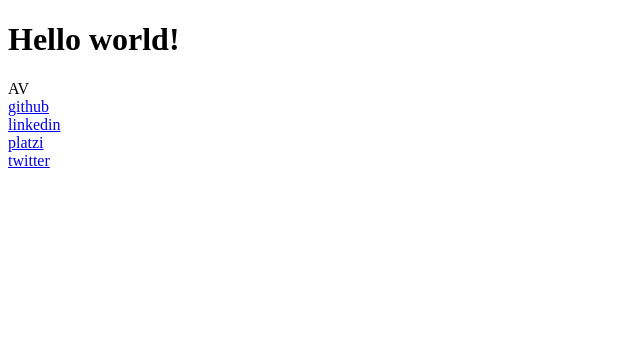
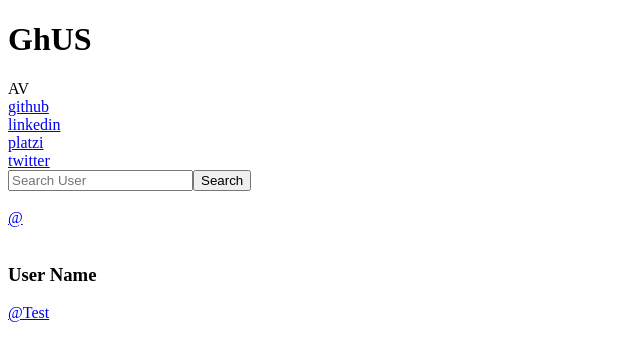
Before and after one commit to VCAngel/GH_User_Search, a React (Create React App) app: page / in a window 1280 px wide. Shown: the top 360 px of the page, without its empty margins (0-640 px from the left). Built offline with nearby package versions, Linux system fonts and the light colour scheme.

Commit message:
Basic component structure done!; styling and REST pending

```diff
--- a/src/App.jsx
+++ b/src/App.jsx
@@ -6,8 +6,11 @@ import Container from './components/container/Container';
 
 ReactDOM.render(
     <React.StrictMode>
-        <h1>Hello world!</h1>
-        <Navbar></Navbar>
+        <div>
+            <h1>GhUS</h1>
+            <Navbar></Navbar>
+            <Container></Container>
+        </div>
     </React.StrictMode>,
     document.getElementById('root')
 );
--- a/src/components/container/Container.jsx
+++ b/src/components/container/Container.jsx
@@ -1,9 +1,12 @@
 import React from 'react';
+import SearchBar from '../searchBar/SearchBar';
+import ResultCard from '../resultCard/ResultCard';
 
 const Container = () => {
     return(
-        <main className="container">
-
+        <main className="main container">
+            <SearchBar></SearchBar>
+            <ResultCard></ResultCard>
         </main>
     );
 }
--- a/src/components/navbar/Logo.jsx
+++ b/src/components/navbar/Logo.jsx
@@ -21,11 +21,11 @@ class Logo extends Component {
     generateSocials = () => {
         const socialEntries = Object.entries(socialsObj);
         let direction;
-        console.log(socialEntries);
+        // console.log(socialEntries);
         return socialEntries.map((socialEntry, index) => {
             let j = 0;
             index >= 2 ? direction = 'left' : direction = 'right';
-            return <Social mod={socialEntry[index, j]} link={socialEntry[index, ++j]} direction={direction}></Social>
+            return <Social key={socialEntry[index, j]} mod={socialEntry[index, j]} link={socialEntry[index, ++j]} direction={direction}></Social>
         })
     }
 
--- /dev/null
+++ b/src/components/resultCard/ResultCard.jsx
@@ -0,0 +1,27 @@
+import React, { Component } from 'react';
+import UserProfile from '../user/UserProfile';
+
+class ResultCard extends Component {
+    constructor(props) {
+        super(props);
+    }
+
+    render() {
+        return (
+            <div className="main__resultCard">
+                <UserProfile type='result'></UserProfile>
+                <div className="resultCard__ghData">
+                    {/* TODO Fetch data for each user, [repos, followers, following] */}
+                </div>
+                <div className="resultCard__personalData">
+                    {/* TODO Fetch data for each user, [location, company, website, twitter] */}
+                </div>
+                <div className="resultCard__contributions">
+                    {/* TODO? Fetch contributions table */}
+                </div>
+            </div>
+        );
+    }
+}
+
+export default ResultCard;
--- /dev/null
+++ b/src/components/searchBar/SearchBar.jsx
@@ -0,0 +1,32 @@
+import React from 'react';
+import UserProfile from '../user/UserProfile';
+
+const SearchBar = () => {
+    const [value, setValue] = React.useState();
+    const inputRef = React.createRef();
+
+    function updateUserProfile() {
+        setValue(inputRef.current.value)
+    }
+
+    return (
+        <div className='main__searchBar'>
+            <div className="main__searchBar--input">
+                <input type='text' placeholder='Search User' id='userInput' onChange={updateUserProfile} ref={inputRef} />
+                <button type='button'>
+                    {/*TODO Add search icon*/}
+                    Search
+                </button>
+            </div>
+
+            <div className="main__searchBar--output">
+                {/* TODO Add user profile; search variation */}
+                {/* TODO Add dynamic searches logic */}
+                <UserProfile type='search' input={value}></UserProfile>
+            </div>
+        </div>
+    );
+}
+
+
+export default SearchBar;
--- /dev/null
+++ b/src/components/user/UserProfile.jsx
@@ -0,0 +1,54 @@
+import React, { Component } from 'react';
+
+class UserProfile extends Component {
+    constructor(props) {
+        super(props);
+        this.setState = {
+            matchesUser: false,
+        }
+    }
+
+    render() {
+        if (this.props?.type == 'search') {
+            return (
+                <SearchProfile input={this.props?.input}></SearchProfile>
+            )
+        } else if (this.props?.type == 'result') {
+            return (
+                <ResultProfile></ResultProfile>
+            )
+        } else
+            return <h1>Bad prop</h1>
+    }
+}
+
+//* Component searchbar variant
+const SearchProfile = ({input}) => {
+    return (
+        <div className='profileSearch'>
+            <div className='profileSearch__img'>
+                <img src="" alt="" />
+            </div>
+            <div className='profileSearch__tag'>
+                <a href="#">@{input}</a>
+            </div>
+        </div>
+    );
+}
+
+//* Component resultcard variant
+const ResultProfile = () => {
+    return (
+        <div className='profileResult'>
+            <div className='profileResult__img'>
+                <img src="" alt="" />
+            </div>
+            <div className='profileResult__tag'>
+                <h3>User Name</h3>
+                <a href="#">@Test</a>
+            </div>
+        </div>
+    );
+}
+
+export default UserProfile;
--- a/src/index.html
+++ b/src/index.html
@@ -5,7 +5,7 @@
     <meta charset="UTF-8">
     <meta http-equiv="X-UA-Compatible" content="IE=edge">
     <meta name="viewport" content="width=device-width, initial-scale=1.0">
-    <title>Github User Search!</title>
+    <title>Github User Search</title>
 </head>
 
 <body>
```
